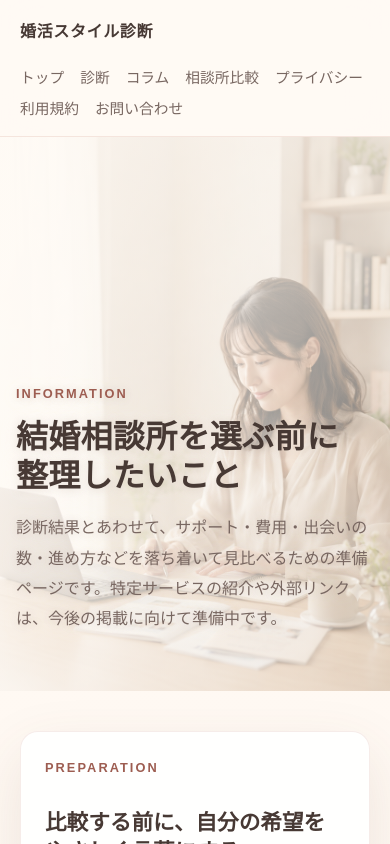
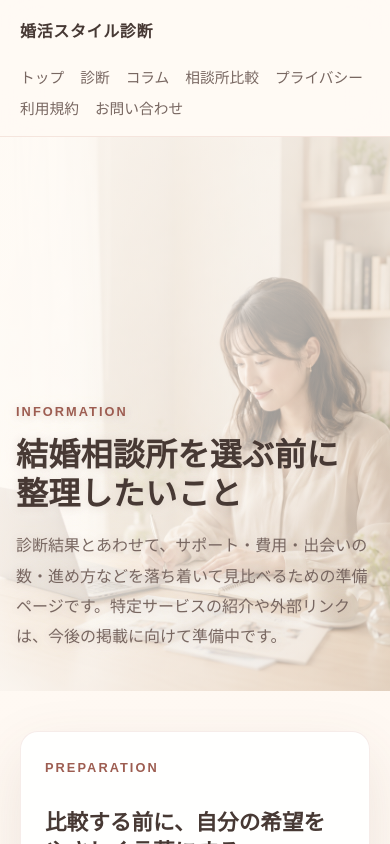
Before and after one commit to kenichis1971-cloud/konkatsu-diagnosis-site, a Next.js app: page /marriage-agencies in a window 390 px wide. Shown: the top 844 px of the page. Built offline with nearby package versions, Linux system fonts and the light colour scheme.

Commit message:
Adjust marriage agencies hero text position

```diff
--- a/app/globals.css
+++ b/app/globals.css
@@ -843,6 +843,7 @@ p {
   width: min(1120px, 100%);
   margin: 0 auto;
   padding: clamp(24px, 4vw, 48px) 0;
+  transform: translateY(clamp(18px, 3vw, 40px));
   text-shadow: 0 2px 18px rgba(255, 250, 244, 0.78), 0 1px 8px rgba(103, 74, 58, 0.18);
 }
 
@@ -885,6 +886,7 @@ p {
 
   .agencies-hero__content {
     padding: 24px 0 0;
+    transform: translateY(18px);
   }
 
   .agencies-hero__content h1 {
```
